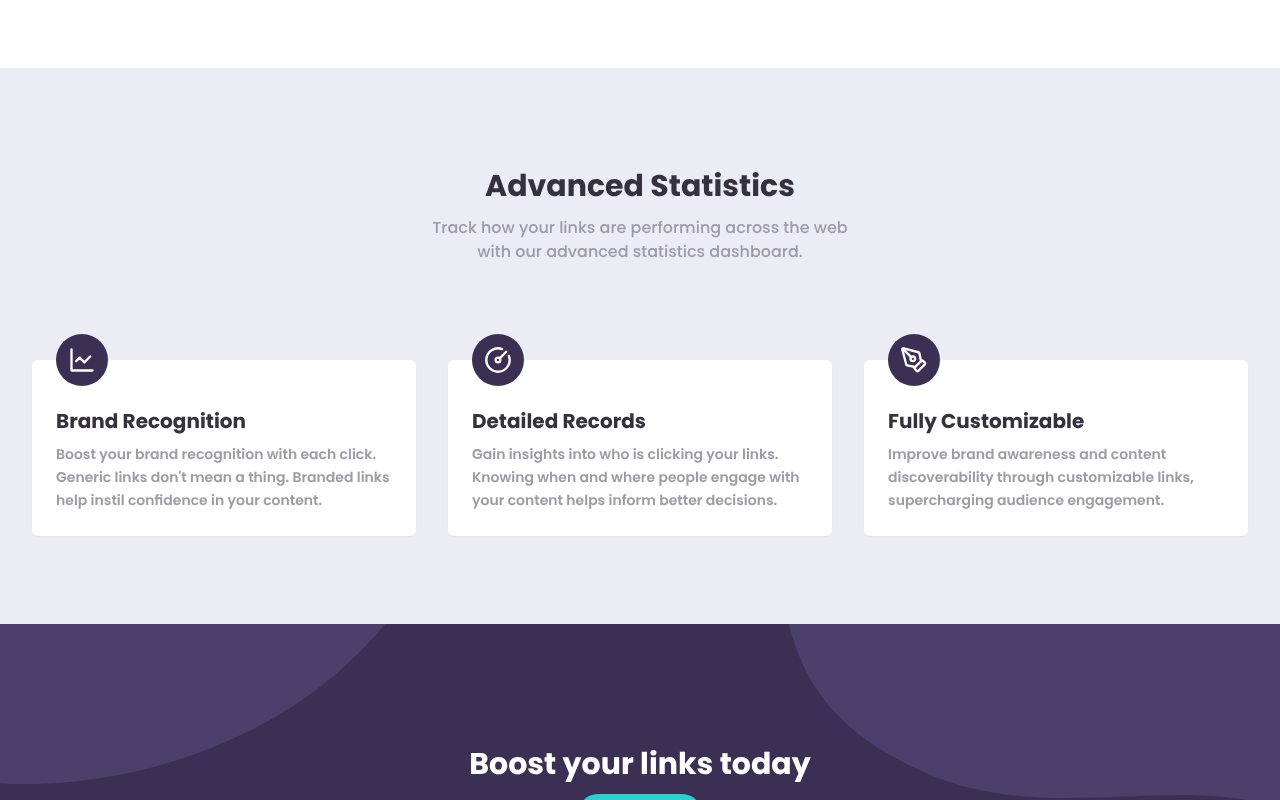
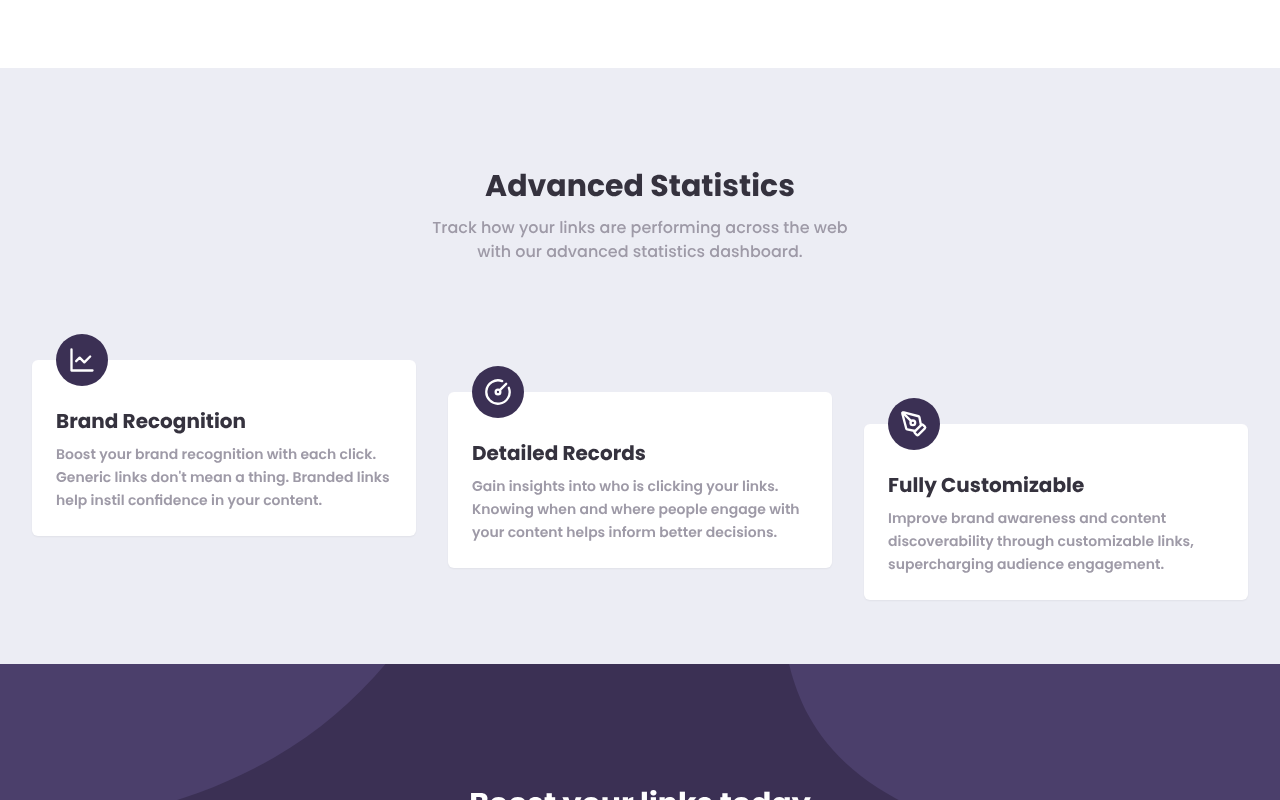
Before and after one commit to Rowada/shortly-landing-page, a React (Vite) app: page / in a window 1280 px wide. Shown: the part 556-1356 px from the top of the page. Built offline with nearby package versions, Linux system fonts and the light colour scheme.

Commit message:
style: add vertcal translate efect to cards

```diff
--- a/src/components/Features/Features.jsx
+++ b/src/components/Features/Features.jsx
@@ -19,7 +19,8 @@ export const Features = () => {
           </p>
         </div>
 
-        <div className="mt-10 flex flex-wrap items-center justify-center gap-10 md:gap-8">
+        <div className="my-10 flex flex-wrap items-center justify-center gap-10 md:gap-8">
+          <div className="translate-y-0">
             <Card
               icon={<LineChart size={28} />}
               title={"Brand Recognition"}
@@ -27,12 +28,16 @@ export const Features = () => {
               Generic links don't mean a thing.
               Branded links help instil confidence in your content.`}
             />
+          </div>
+          <div className="translate-y-8">
             <Card
               icon={<CircleGauge size={28} />}
               title={"Detailed Records"}
               content={`Gain insights into who is clicking your links.
             Knowing when and where people engage with your content helps inform better decisions.`}
             />
+          </div>
+          <div className="translate-y-16">
             <Card
               icon={<PenTool size={28} />}
               title={"Fully Customizable"}
@@ -40,6 +45,7 @@ export const Features = () => {
             through customizable links, supercharging audience engagement.`}
             />
           </div>
+        </div>
       </Section>
     </div>
   );
--- a/src/components/Footer/Footer.jsx
+++ b/src/components/Footer/Footer.jsx
@@ -15,7 +15,7 @@ export const Footer = () => {
 
           <div className="flex w-full flex-col items-center justify-center gap-6 text-center md:flex-row md:items-start md:gap-20 md:text-justify">
             <div>
-              <h4 className="mb-3 font-semibold text-white ">Features</h4>
+              <h4 className="mb-3 font-semibold text-white">Features</h4>
               <ul className="leading-relaxed text-accent">
                 <li>Link Shortening</li>
                 <li>Branded Links</li>
```
Lines whose indentation alone changed are shown as unchanged.
